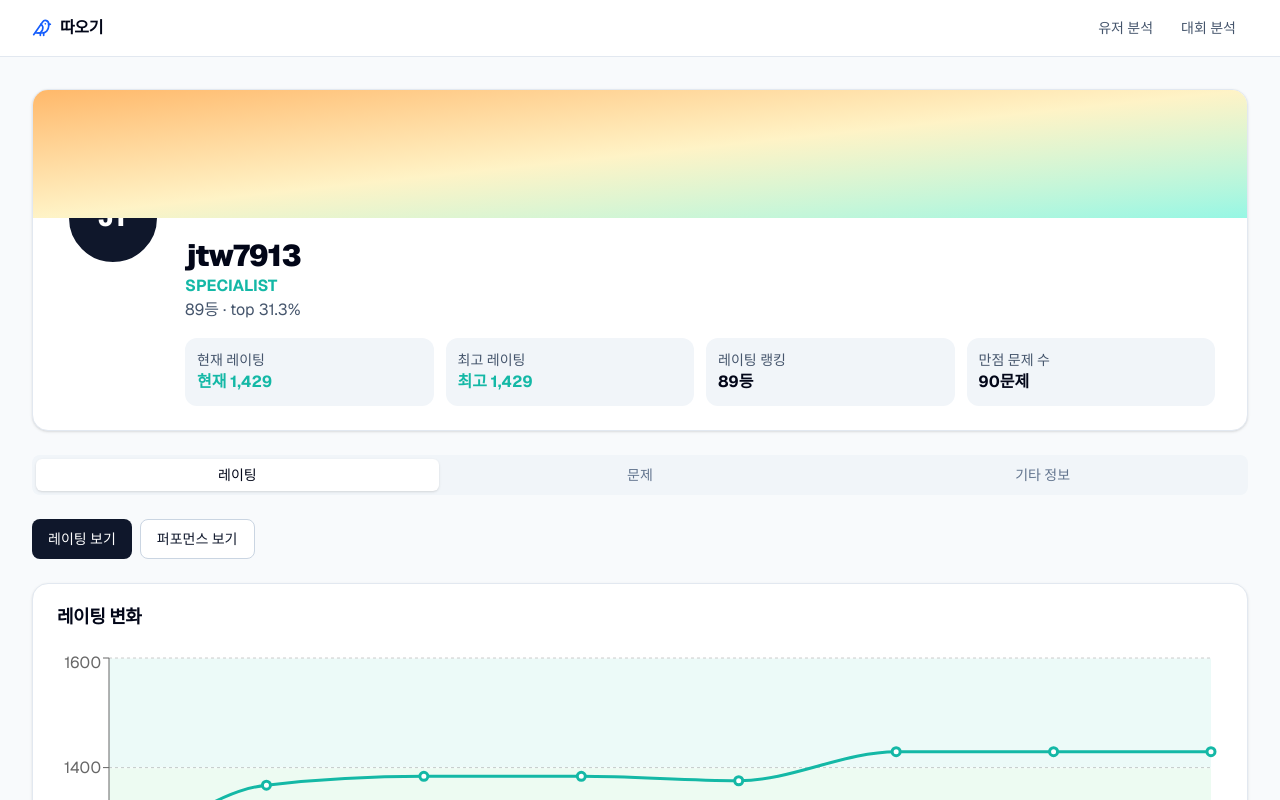
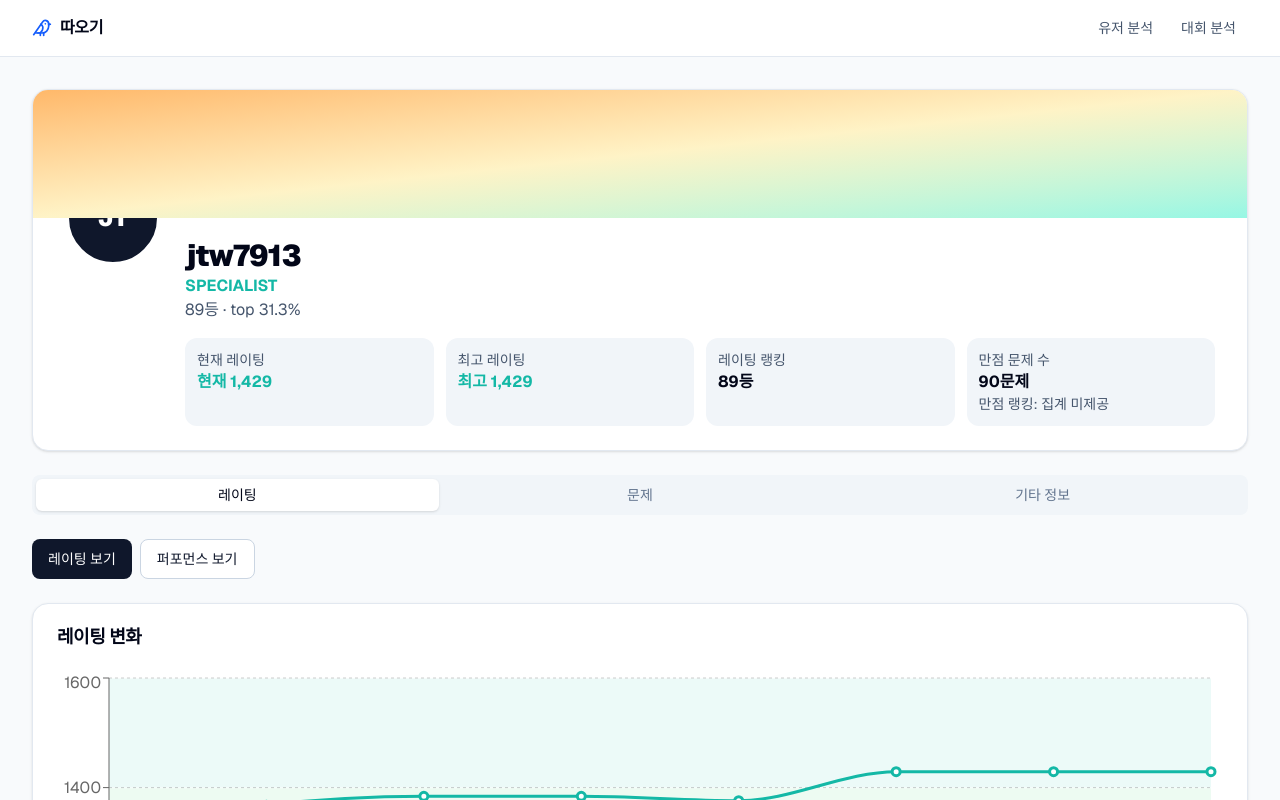
Before and after one commit to hafskjfha/ddaogi, a Next.js app: page /users/jtw7913 in a window 1280 px wide. Shown: the top 800 px of the page. Built offline with nearby package versions, Linux system fonts and the light colour scheme.

Commit message:
fix: expose unavailable solved rank

```diff
--- a/src/features/user/components/UserProfileHero.tsx
+++ b/src/features/user/components/UserProfileHero.tsx
@@ -53,6 +53,12 @@ export function UserProfileHero({ profile }: { profile: UserProfile }) {
             <div className="rounded-xl bg-slate-100 p-3 dark:bg-slate-900">
               <dt className="text-sm text-slate-600 dark:text-slate-400">만점 문제 수</dt>
               <dd className="font-bold">{profile.solvedCount}문제</dd>
+              <p className="text-sm text-slate-600 dark:text-slate-400">
+                만점 랭킹: {" "}
+                {profile.solvedRank === null
+                  ? "집계 미제공"
+                  : `${profile.solvedRank.toLocaleString("ko-KR")}등`}
+              </p>
             </div>
           </dl>
         </div>
--- a/src/features/user/data/buildUserDashboard.ts
+++ b/src/features/user/data/buildUserDashboard.ts
@@ -78,6 +78,7 @@ export function buildUserDashboard(
       title: titleBand.title,
       titleColor: titleBand.color,
       solvedCount: solvedProblems.length,
+      solvedRank: null,
     },
     initialRating: user.initialRating,
     ratingHistory,
--- a/src/features/user/data/parseUserInfo.ts
+++ b/src/features/user/data/parseUserInfo.ts
@@ -10,7 +10,10 @@ export type ParsedParticipation = Omit<
 >;
 
 export interface ParsedUserInfo {
-  readonly profile: Omit<UserProfile, "handle" | "title" | "titleColor" | "solvedCount">;
+  readonly profile: Omit<
+    UserProfile,
+    "handle" | "title" | "titleColor" | "solvedCount" | "solvedRank"
+  >;
   readonly initialRating: number;
   readonly participations: readonly ParsedParticipation[];
   readonly contestCalendar: readonly ContestCalendarEntry[];
--- a/src/features/user/model/types.ts
+++ b/src/features/user/model/types.ts
@@ -24,6 +24,7 @@ export interface UserProfile {
   readonly title: RatingTitle;
   readonly titleColor: string;
   readonly solvedCount: number;
+  readonly solvedRank: number | null;
   readonly podiumCount: number;
   readonly firstFullCount: number;
 }
--- a/src/test/fixtures/userDashboard.ts
+++ b/src/test/fixtures/userDashboard.ts
@@ -11,6 +11,7 @@ export const userDashboardFixture: UserDashboardData = {
     title: "SPECIALIST",
     titleColor: "rgb(20, 184, 166)",
     solvedCount: 1,
+    solvedRank: null,
     podiumCount: 0,
     firstFullCount: 0,
   },
```
Also changed, not shown: 2 other files (tests, documents, lock files or other folders).
